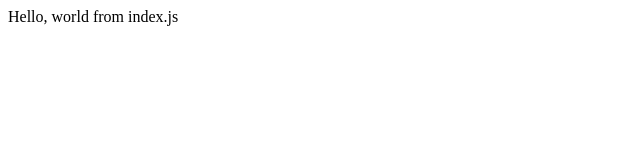
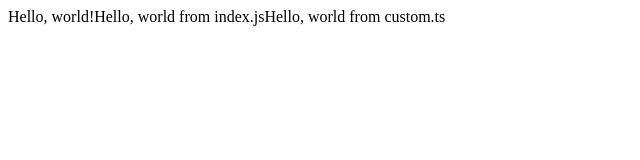
Before and after one commit to yszk0123-sandbox/hello-parcel, a website with bundled scripts: page index.html in a window 1280 px wide. Shown: the whole page, without its empty margins (0-640 px from the left). Built offline with nearby package versions, Linux system fonts and the light colour scheme.

Commit message:
Add TypeScript examples

```diff
--- /dev/null
+++ b/custom.ts
@@ -0,0 +1,2 @@
+const app = document.querySelector('.app');
+app.innerText += 'Hello, world from custom.ts';
--- a/index.html
+++ b/index.html
@@ -7,5 +7,6 @@
   <body>
     <div class="app">Hello, world!</div>
     <script src="./index.js"></script>
+    <script src="./custom.ts"></script>
   </body>
 </html>
--- a/index.js
+++ b/index.js
@@ -1,2 +1,2 @@
 const app = document.querySelector('.app');
-app.innerText = 'Hello, world from index.js';
+app.innerText += 'Hello, world from index.js';
--- a/package.json
+++ b/package.json
@@ -4,5 +4,8 @@
   "main": "index.js",
   "repository": "ssh://git@github.com/yszk0123/hello-parcel.git",
   "author": "Yuji Suzuki <y0suzuki0123@gmail.com>",
-  "license": "MIT"
+  "license": "MIT",
+  "devDependencies": {
+    "typescript": "^2.6.2"
+  }
 }
```
Also changed, not shown: 1 other file.
